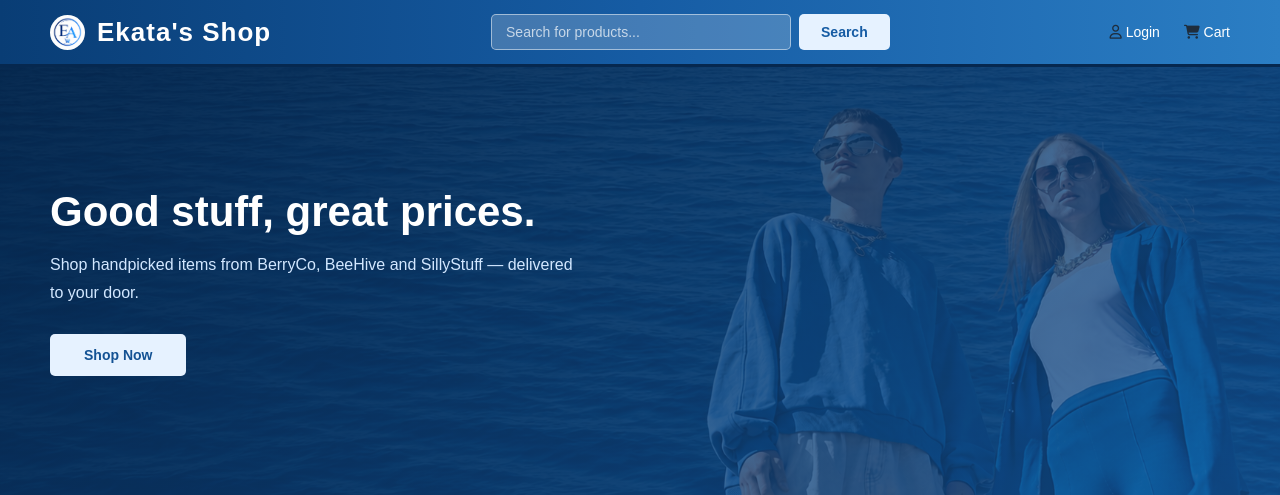
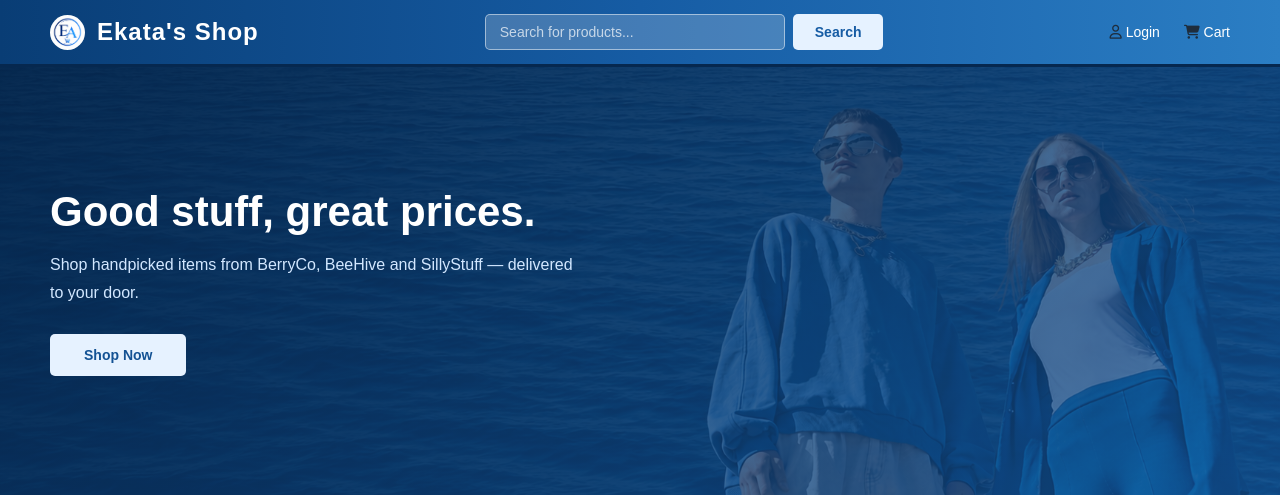
Before and after one commit to ekataadhikari23/Coursework-WebDev, a PHP site: page / in a window 1280 px wide. Shown: the top 495 px of the page. Run offline with PHP 8.4, Linux system fonts and the light colour scheme; some libraries are stand-ins or nearby versions.

Commit message:
fourteenth commit

```diff
--- a/style.css
+++ b/style.css
@@ -26,7 +26,7 @@ body {
 }
 
 #shoptitle {
-    font-size: 26px;
+    font-size: 24px;
     font-weight: bold;
     color: white;
     letter-spacing: 1px;
```
